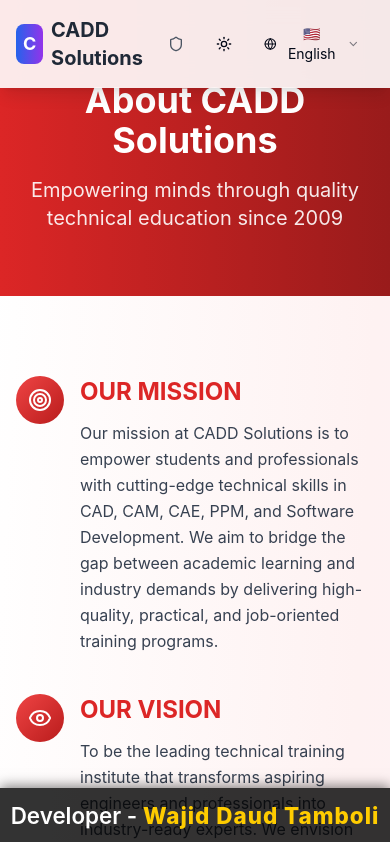
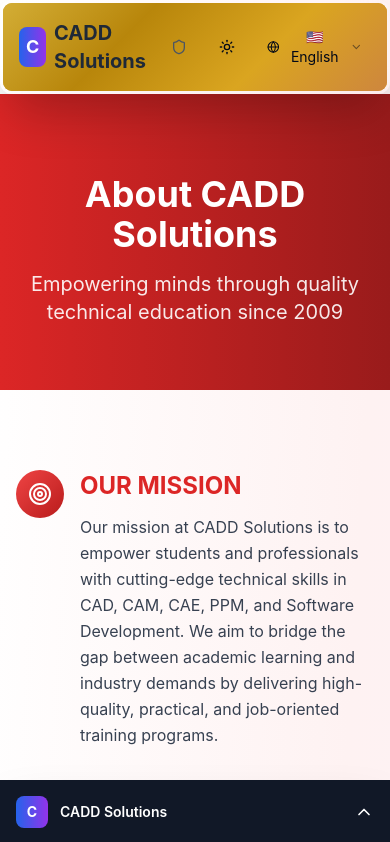
Before and after one commit to wajiddaudtamboli/CADD-Solutions, a React (Vite) app: page /about in a window 390 px wide. Shown: the top 842 px of the page. Built offline with nearby package versions, Linux system fonts and the light colour scheme.

Commit message:
feat: Add media frames to navbar and footer
Added responsive media frames to the navigation bar and sliding footer for improved visual presentation across phone, tablet, and desktop views.

```diff
--- a/src/components/layout/Footer.tsx
+++ b/src/components/layout/Footer.tsx
@@ -3,13 +3,15 @@ import React from 'react';
 import { motion } from 'framer-motion';
 import { Phone, Mail, MapPin, Facebook, Twitter, Linkedin, Instagram } from 'lucide-react';
 import { useLanguage } from '@/context/LanguageContext';
+import SlidingFooter from './SlidingFooter';
 
 const Footer = () => {
   const { translations } = useLanguage();
 
   return (
     <>
-      <footer className="bg-gray-900 text-white py-16 pb-20">
+      {/* Regular Footer for larger screens */}
+      <footer className="bg-gray-900 text-white py-16 pb-20 hidden xl:block">
         <div className="container mx-auto px-4">
           <div className="grid md:grid-cols-2 lg:grid-cols-4 gap-8">
             {/* Company Info */}
@@ -119,21 +121,9 @@ const Footer = () => {
         </div>
       </footer>
 
-      {/* Custom Developer Footer */}
-      <div
-        className="fixed bottom-0 left-0 right-0 z-50"
-        style={{
-          width: '100%',
-          padding: '10px 0',
-          textAlign: 'center',
-          background: 'rgba(0, 0, 0, 0.8)',
-          color: 'white',
-          fontSize: '1.4rem',
-          fontWeight: '600',
-          boxShadow: '0px -2px 12px rgba(0, 0, 0, 0.5)',
-        }}
-      >
-        Developer - <strong style={{ color: '#ffcc00', fontWeight: '800', letterSpacing: '1px' }}>Wajid Daud Tamboli</strong>
+      {/* Sliding Footer for tablets and mobile */}
+      <div className="xl:hidden">
+        <SlidingFooter />
       </div>
     </>
   );
--- a/src/components/layout/Navigation.tsx
+++ b/src/components/layout/Navigation.tsx
@@ -1,3 +1,4 @@
+
 import React, { useState } from 'react';
 import { motion } from 'framer-motion';
 import { Menu, X, Phone, Mail, Shield } from 'lucide-react';
@@ -32,7 +33,7 @@ const Navigation = () => {
 
   return (
     <motion.nav
-      className="fixed top-0 left-0 right-0 z-50 bg-white/90 dark:bg-gray-900/90 backdrop-blur-md shadow-lg transition-colors duration-300"
+      className="fixed top-0 left-0 right-0 z-50 media-frame bg-white/90 dark:bg-gray-900/90 backdrop-blur-md shadow-lg transition-colors duration-300"
       initial={{ y: -100 }}
       animate={{ y: 0 }}
       transition={{ duration: 0.8 }}
--- /dev/null
+++ b/src/components/layout/SlidingFooter.tsx
@@ -0,0 +1,178 @@
+
+import React, { useState, useEffect } from 'react';
+import { motion, AnimatePresence } from 'framer-motion';
+import { ChevronUp, ChevronDown, Phone, Mail, MapPin, Facebook, Twitter, Linkedin, Instagram } from 'lucide-react';
+import { useLanguage } from '@/context/LanguageContext';
+
+const SlidingFooter = () => {
+  const [isExpanded, setIsExpanded] = useState(false);
+  const [isMobile, setIsMobile] = useState(false);
+  const { translations } = useLanguage();
+
+  useEffect(() => {
+    const checkMobile = () => {
+      setIsMobile(window.innerWidth < 768);
+    };
+
+    checkMobile();
+    window.addEventListener('resize', checkMobile);
+    return () => window.removeEventListener('resize', checkMobile);
+  }, []);
+
+  const toggleExpanded = () => {
+    setIsExpanded(!isExpanded);
+  };
+
+  return (
+    <>
+      {/* Main Footer Content */}
+      <motion.footer
+        className={`fixed bottom-0 left-0 right-0 z-40 bg-gray-900 text-white shadow-2xl transition-all duration-300 ${
+          isExpanded ? 'h-auto max-h-[70vh] overflow-y-auto' : 'h-16'
+        }`}
+        initial={{ y: 100 }}
+        animate={{ y: 0 }}
+        transition={{ duration: 0.5 }}
+      >
+        {/* Toggle Button */}
+        <div
+          className="flex items-center justify-between px-4 py-4 cursor-pointer hover:bg-gray-800 transition-colors"
+          onClick={toggleExpanded}
+        >
+          <div className="flex items-center space-x-3">
+            <div className="w-8 h-8 bg-gradient-to-r from-blue-600 to-purple-600 rounded-lg flex items-center justify-center">
+              <span className="text-white font-bold text-sm">C</span>
+            </div>
+            <span className="font-semibold text-sm md:text-base">CADD Solutions</span>
+          </div>
+
+          <div className="flex items-center space-x-4">
+            {/* Quick Contact Icons */}
+            <div className="hidden sm:flex items-center space-x-2">
+              <a href="tel:+919689044025" className="text-blue-400 hover:text-blue-300 transition-colors">
+                <Phone size={16} />
+              </a>
+              <a href="mailto:tambolimahibub@gmail.com" className="text-blue-400 hover:text-blue-300 transition-colors">
+                <Mail size={16} />
+              </a>
+            </div>
+
+            <motion.div
+              animate={{ rotate: isExpanded ? 180 : 0 }}
+              transition={{ duration: 0.3 }}
+            >
+              <ChevronUp size={20} />
+            </motion.div>
+          </div>
+        </div>
+
+        {/* Expanded Content */}
+        <AnimatePresence>
+          {isExpanded && (
+            <motion.div
+              initial={{ opacity: 0, height: 0 }}
+              animate={{ opacity: 1, height: 'auto' }}
+              exit={{ opacity: 0, height: 0 }}
+              transition={{ duration: 0.3 }}
+              className="border-t border-gray-800 overflow-hidden"
+            >
+              <div className="px-4 py-6">
+                <div className={`grid gap-6 ${isMobile ? 'grid-cols-1' : 'grid-cols-2 md:grid-cols-4'}`}>
+                  {/* Company Info */}
+                  <div className="space-y-3">
+                    <h3 className="text-lg font-semibold text-blue-400">About Us</h3>
+                    <p className="text-gray-300 text-sm leading-relaxed">
+                      Professional CAD & Engineering training institute providing industry-standard courses.
+                    </p>
+                    <div className="flex space-x-3">
+                      <Facebook className="w-4 h-4 hover:text-blue-500 cursor-pointer transition-colors" />
+                      <Twitter className="w-4 h-4 hover:text-blue-400 cursor-pointer transition-colors" />
+                      <Linkedin className="w-4 h-4 hover:text-blue-600 cursor-pointer transition-colors" />
+                      <Instagram className="w-4 h-4 hover:text-pink-500 cursor-pointer transition-colors" />
+                    </div>
+                  </div>
+
+                  {/* Quick Links */}
+                  <div className="space-y-3">
+                    <h3 className="text-lg font-semibold text-blue-400">Quick Links</h3>
+                    <ul className="space-y-2 text-sm">
+                      <li><a href="#home" className="text-gray-300 hover:text-white transition-colors">Home</a></li>
+                      <li><a href="#services" className="text-gray-300 hover:text-white transition-colors">Services</a></li>
+                      <li><a href="#products" className="text-gray-300 hover:text-white transition-colors">Products</a></li>
+                      <li><a href="#projects" className="text-gray-300 hover:text-white transition-colors">Projects</a></li>
+                      <li><a href="#contact" className="text-gray-300 hover:text-white transition-colors">Contact</a></li>
+                    </ul>
+                  </div>
+
+                  {/* Popular Courses */}
+                  <div className="space-y-3">
+                    <h3 className="text-lg font-semibold text-blue-400">Popular Courses</h3>
+                    <ul className="space-y-2 text-sm">
+                      <li className="text-gray-300">AutoCAD</li>
+                      <li className="text-gray-300">Python & ML</li>
+                      <li className="text-gray-300">SolidWorks</li>
+                      <li className="text-gray-300">CATIA</li>
+                      <li className="text-gray-300">ANSYS</li>
+                    </ul>
+                  </div>
+
+                  {/* Contact Info */}
+                  <div className="space-y-3">
+                    <h3 className="text-lg font-semibold text-blue-400">Contact Info</h3>
+                    <div className="space-y-3 text-sm">
+                      <div className="flex items-start gap-2">
+                        <MapPin className="w-4 h-4 text-blue-400 mt-0.5 flex-shrink-0" />
+                        <div className="text-gray-300">
+                          <p>Solapur: Saat Rasta, Solapur - 413001</p>
+                          <p>Karad: Mangalwar Peth, Karad - 415110</p>
+                        </div>
+                      </div>
+                      <div className="flex items-center gap-2">
+                        <Phone className="w-4 h-4 text-blue-400" />
+                        <div className="text-gray-300">
+                          <p>+91 96890 44025</p>
+                          <p>+91 77220 82626</p>
+                        </div>
+                      </div>
+                      <div className="flex items-center gap-2">
+                        <Mail className="w-4 h-4 text-blue-400" />
+                        <p className="text-gray-300">tambolimahibub@gmail.com</p>
+                      </div>
+                    </div>
+                  </div>
+                </div>
+
+                {/* Copyright */}
+                <div className="border-t border-gray-800 mt-6 pt-4 text-center">
+                  <p className="text-gray-400 text-sm">
+                    © 2024 CADD Solutions. All rights reserved.
+                  </p>
+                </div>
+              </div>
+            </motion.div>
+          )}
+        </AnimatePresence>
+      </motion.footer>
+
+      {/* Developer Credit */}
+      <div
+        className="fixed bottom-0 left-0 right-0 z-30"
+        style={{
+          width: '100%',
+          padding: '8px 0',
+          textAlign: 'center',
+          background: 'rgba(0, 0, 0, 0.9)',
+          color: 'white',
+          fontSize: isMobile ? '0.8rem' : '1rem',
+          fontWeight: '600',
+          transform: isExpanded ? 'translateY(-100%)' : 'translateY(0)',
+          transition: 'transform 0.3s ease-in-out',
+        }}
+      >
+        Developer - <strong style={{ color: '#ffcc00', fontWeight: '800', letterSpacing: '1px' }}>Wajid Daud Tamboli</strong>
+      </div>
+    </>
+  );
+};
+
+export default SlidingFooter;
--- a/src/pages/Index.tsx
+++ b/src/pages/Index.tsx
@@ -19,7 +19,7 @@ import { ScrollToTop } from '@/components/ui/scroll-to-top';
 const Index = () => {
   return (
     <motion.div
-      className="min-h-screen bg-gradient-to-br from-white via-yellow-50 to-amber-50 dark:from-gray-900 dark:via-yellow-900 dark:to-amber-900 transition-colors duration-300"
+      className="min-h-screen bg-gradient-to-br from-white via-yellow-50 to-amber-50 dark:from-gray-900 dark:via-yellow-900 dark:to-amber-900 transition-colors duration-300 pb-16 xl:pb-0"
       initial={{ opacity: 0 }}
       animate={{ opacity: 1 }}
       transition={{ duration: 0.5 }}
```
